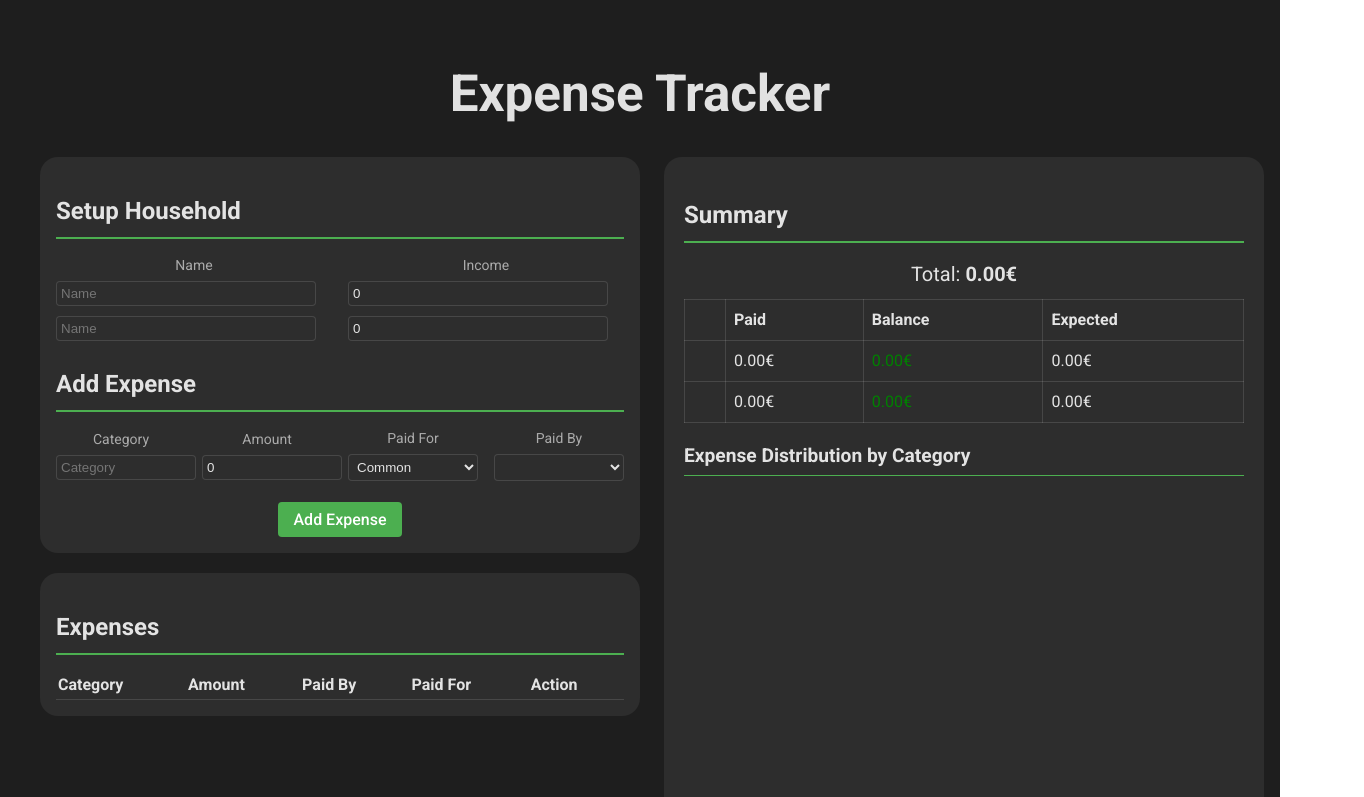
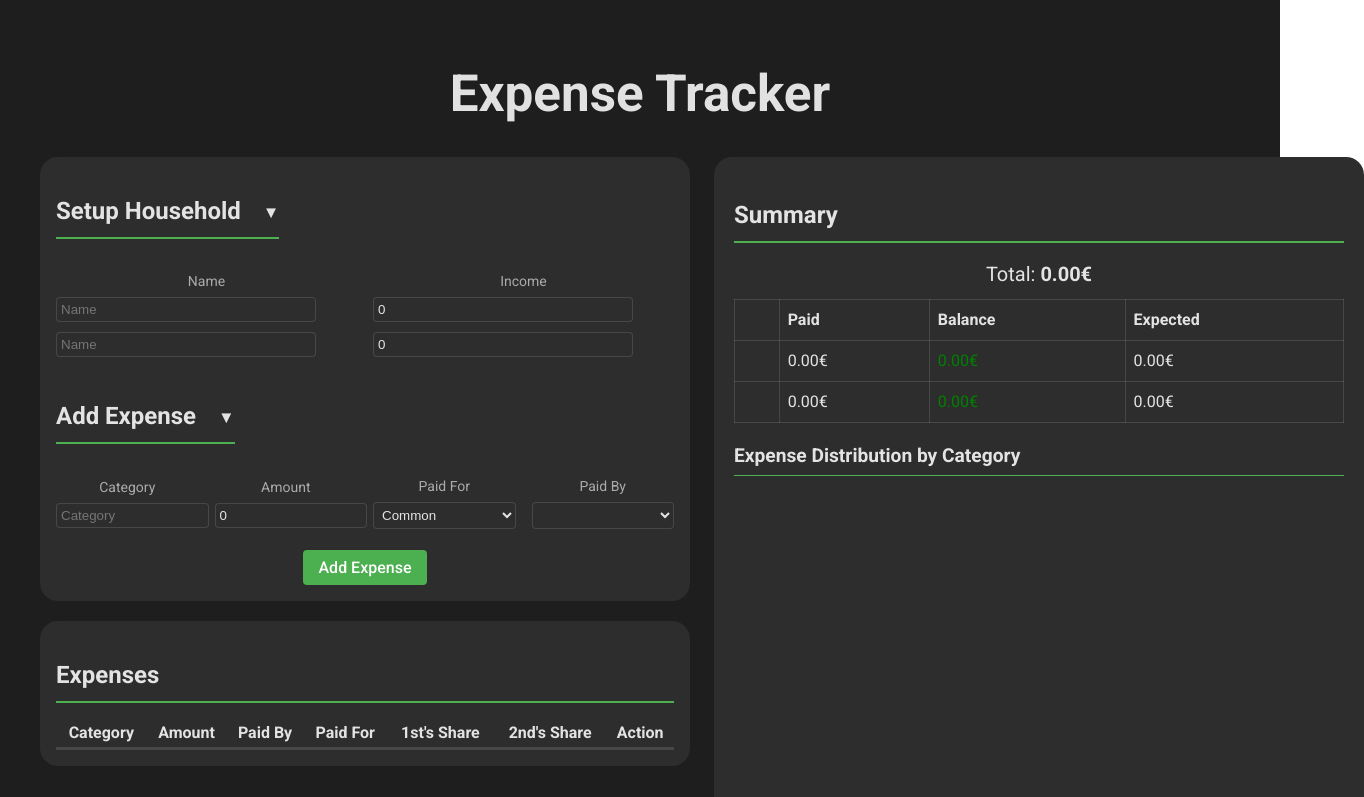
Before and after one commit to ibosnic00/household-expenses, a React (Vite) app: page / in a window 1280 px wide. Shown: the top 797 px of the page, 1364 px wide, since content can reach past the window. Built offline with nearby package versions, Linux system fonts and the light colour scheme.

Commit message:
Added toggle buttons for inputs, and additional fields with correct calculations to Expenses table
also, remaining share is now calculated

```diff
--- a/src/App.tsx
+++ b/src/App.tsx
@@ -27,7 +27,6 @@ const App: React.FC = () => {
     let newTotalPaid = [0, 0];
     let newExpectedContributions = [0, 0];
 
-    // Calculate total expenses and total paid
     expenses.forEach((expense) => {
       newTotalExpenses = Math.round((newTotalExpenses + expense.amount) * 100) / 100;
 
@@ -35,12 +34,11 @@ const App: React.FC = () => {
         newTotalPaid[0] = Math.round((newTotalPaid[0] + expense.amount) * 100) / 100;
       } else if (expense.paidBy === persons[1].name) {
         newTotalPaid[1] = Math.round((newTotalPaid[1] + expense.amount) * 100) / 100;
-      } else if (expense.paidBy === 'Both' && expense.contribution) {
+      } else if (expense.paidBy === 'Both') {
         newTotalPaid[0] = Math.round((newTotalPaid[0] + expense.contribution[0]) * 100) / 100;
         newTotalPaid[1] = Math.round((newTotalPaid[1] + expense.contribution[1]) * 100) / 100;
       }
 
-      // Calculate expected contributions based on paidFor
       if (expense.paidFor === 'Common') {
         newExpectedContributions[0] += Math.round(expense.amount * incomeRatios[0] * 100) / 100;
         newExpectedContributions[1] += Math.round(expense.amount * incomeRatios[1] * 100) / 100;
@@ -51,7 +49,6 @@ const App: React.FC = () => {
       }
     });
 
-    // Calculate balances
     const newBalances = newTotalPaid.map((paid, i) =>
       Math.round((paid - newExpectedContributions[i]) * 100) / 100
     );
@@ -86,7 +83,12 @@ const App: React.FC = () => {
               addExpense={addExpense}
             />
           </div>
-          <ExpenseTable expenses={expenses} removeExpense={removeExpense} />
+          <ExpenseTable
+            expenses={expenses}
+            removeExpense={removeExpense}
+            personAName={persons[0].name || '1st'}
+            personBName={persons[1].name || '2nd'}
+          />
         </div>
         <div className="right-column">
           <Summary
--- a/src/components/ExpenseTable.tsx
+++ b/src/components/ExpenseTable.tsx
@@ -4,9 +4,16 @@ import { Expense } from '../types';
 interface ExpenseTableProps {
   expenses: Expense[];
   removeExpense: (index: number) => void;
+  personAName: string;
+  personBName: string;
 }
 
-const ExpenseTable: React.FC<ExpenseTableProps> = ({ expenses, removeExpense }) => {
+const ExpenseTable: React.FC<ExpenseTableProps> = ({
+  expenses,
+  removeExpense,
+  personAName,
+  personBName
+}) => {
   return (
     <div className="card">
       <h2 className="section-title">Expenses</h2>
@@ -17,6 +24,8 @@ const ExpenseTable: React.FC<ExpenseTableProps> = ({ expenses, removeExpense })
             <th>Amount</th>
             <th>Paid By</th>
             <th>Paid For</th>
+            <th>{personAName}'s Share</th>
+            <th>{personBName}'s Share</th>
             <th>Action</th>
           </tr>
         </thead>
@@ -27,6 +36,8 @@ const ExpenseTable: React.FC<ExpenseTableProps> = ({ expenses, removeExpense })
               <td>{expense.amount.toFixed(2)}€</td>
               <td>{expense.paidBy}</td>
               <td>{expense.paidFor}</td>
+              <td>{expense.firstPersonShare.toFixed(2)}€</td>
+              <td>{expense.secondPersonShare.toFixed(2)}€</td>
               <td>
                 <button onClick={() => removeExpense(index)} className="remove-button">
                   Remove
--- a/src/components/InputForm.tsx
+++ b/src/components/InputForm.tsx
@@ -8,11 +8,15 @@ interface InputFormProps {
 }
 
 const InputForm: React.FC<InputFormProps> = ({ persons, updatePersons, addExpense }) => {
+    const [showExpenseForm, setShowExpenseForm] = useState(true);
+    const [showSetupForm, setShowSetupForm] = useState(true);
     const [expense, setExpense] = useState({
         category: '',
         amount: 0,
         paidBy: '',
-        contribution: [0, 0],
+        firstPersonShare: 0,
+        secondPersonShare: 0,
+        contribution: [0, 0] as [number, number],
         paidFor: 'Common' as 'Common' | string,
     });
 
@@ -35,42 +39,54 @@ const InputForm: React.FC<InputFormProps> = ({ persons, updatePersons, addExpens
         setExpense(prev => {
             const newExpense = { ...prev, paidFor: value };
             if (value === persons[0]?.name) {
+                newExpense.firstPersonShare = prev.amount;
+                newExpense.secondPersonShare = 0;
+            } else if (value === persons[1]?.name) {
+                newExpense.firstPersonShare = 0;
+                newExpense.secondPersonShare = prev.amount;
+            } else {
+                const totalIncome = persons.reduce((sum, person) => sum + person.income, 0);
+                const ratio = totalIncome > 0 ? persons.map((p) => p.income / totalIncome) : [0.5, 0.5];
+                newExpense.firstPersonShare = Math.round(prev.amount * ratio[0] * 100) / 100;
+                newExpense.secondPersonShare = Math.round(prev.amount * ratio[1] * 100) / 100;
+            }
+            return newExpense;
+        });
+    };
+
+    const handlePaidByChange = (value: string) => {
+        setExpense(prev => {
+            const newExpense = { ...prev, paidBy: value };
+            if (value === persons[0]?.name) {
                 newExpense.contribution = [prev.amount, 0];
             } else if (value === persons[1]?.name) {
                 newExpense.contribution = [0, prev.amount];
-            } else {
+            } else if (value === 'Both') {
                 const totalIncome = persons.reduce((sum, person) => sum + person.income, 0);
                 const ratio = totalIncome > 0 ? persons.map((p) => p.income / totalIncome) : [0.5, 0.5];
                 newExpense.contribution = [
                     Math.round(prev.amount * ratio[0] * 100) / 100,
-                    Math.round(prev.amount * ratio[1] * 100) / 100,
+                    Math.round(prev.amount * ratio[1] * 100) / 100
                 ];
             }
             return newExpense;
         });
     };
 
-    const handlePaidByChange = (value: string) => {
-        setExpense((prev) => ({
-            ...prev,
-            paidBy: value,
-        }));
-    };
-
     const handleAmountChange = (value: number) => {
         setExpense(prev => {
             const newExpense = { ...prev, amount: value };
             if (prev.paidFor === persons[0]?.name) {
-                newExpense.contribution = [value, 0];
+                newExpense.firstPersonShare = value;
+                newExpense.secondPersonShare = 0;
             } else if (prev.paidFor === persons[1]?.name) {
-                newExpense.contribution = [0, value];
+                newExpense.firstPersonShare = 0;
+                newExpense.secondPersonShare = value;
             } else {
                 const totalIncome = persons.reduce((sum, person) => sum + person.income, 0);
                 const ratio = totalIncome > 0 ? persons.map((p) => p.income / totalIncome) : [0.5, 0.5];
-                newExpense.contribution = [
-                    Math.round(value * ratio[0] * 100) / 100,
-                    Math.round(value * ratio[1] * 100) / 100,
-                ];
+                newExpense.firstPersonShare = Math.round(value * ratio[0] * 100) / 100;
+                newExpense.secondPersonShare = Math.round(value * ratio[1] * 100) / 100;
             }
             return newExpense;
         });
@@ -82,11 +98,40 @@ const InputForm: React.FC<InputFormProps> = ({ persons, updatePersons, addExpens
             alert('Please select who paid the expense.');
             return;
         }
-        addExpense(expense as Expense);
+
+        let firstShare = 0;
+        let secondShare = 0;
+
+        if (expense.paidFor === 'Common') {
+            const totalIncome = persons.reduce((sum, person) => sum + person.income, 0);
+            const ratio = totalIncome > 0 ? persons.map((p) => p.income / totalIncome) : [0.5, 0.5];
+            firstShare = Math.round(expense.amount * ratio[0] * 100) / 100;
+            secondShare = Math.round(expense.amount * ratio[1] * 100) / 100;
+        } else if (expense.paidFor === persons[0].name) {
+            firstShare = expense.amount;
+            secondShare = 0;
+        } else {
+            firstShare = 0;
+            secondShare = expense.amount;
+        }
+
+        const newExpense: Expense = {
+            category: expense.category,
+            amount: expense.amount,
+            paidBy: expense.paidBy,
+            paidFor: expense.paidFor,
+            firstPersonShare: firstShare,
+            secondPersonShare: secondShare,
+            contribution: expense.contribution
+        };
+
+        addExpense(newExpense);
         setExpense({
             category: '',
             amount: 0,
             paidBy: persons[0]?.name || '',
+            firstPersonShare: 0,
+            secondPersonShare: 0,
             contribution: [0, 0],
             paidFor: 'Common',
         });
@@ -94,7 +139,16 @@ const InputForm: React.FC<InputFormProps> = ({ persons, updatePersons, addExpens
 
     return (
         <div>
-            <h2 className="section-title">Setup Household</h2>
+            <div
+                className="section-header clickable"
+                onClick={() => setShowSetupForm(!showSetupForm)}
+            >
+                <h2 className="section-title">
+                    Setup Household <span className="toggle-arrow">{showSetupForm ? '▼' : '▶'}</span>
+                </h2>
+            </div>
+
+            {showSetupForm && (
                 <div className="input-group">
                     <div className="input-field-container">
                         <label className="input-label">Name</label>
@@ -123,7 +177,18 @@ const InputForm: React.FC<InputFormProps> = ({ persons, updatePersons, addExpens
                         ))}
                     </div>
                 </div>
-            <h2 className="section-title">Add Expense</h2>
+            )}
+
+            <div
+                className="section-header clickable"
+                onClick={() => setShowExpenseForm(!showExpenseForm)}
+            >
+                <h2 className="section-title">
+                    Add Expense <span className="toggle-arrow">{showExpenseForm ? '▼' : '▶'}</span>
+                </h2>
+            </div>
+
+            {showExpenseForm && (
                 <form onSubmit={handleExpenseSubmit}>
                     <div className="input-group">
                         <div className="input-field-container">
@@ -188,7 +253,10 @@ const InputForm: React.FC<InputFormProps> = ({ persons, updatePersons, addExpens
                                     onChange={(e) =>
                                         setExpense((prev) => ({
                                             ...prev,
-                                        contribution: [Number(e.target.value), prev.contribution[1]],
+                                            contribution: [
+                                                Number(e.target.value),
+                                                Math.round((prev.amount - Number(e.target.value)) * 100) / 100
+                                            ],
                                         }))
                                     }
                                 />
@@ -202,7 +270,10 @@ const InputForm: React.FC<InputFormProps> = ({ persons, updatePersons, addExpens
                                     onChange={(e) =>
                                         setExpense((prev) => ({
                                             ...prev,
-                                        contribution: [prev.contribution[0], Number(e.target.value)],
+                                            contribution: [
+                                                Math.round((prev.amount - Number(e.target.value)) * 100) / 100,
+                                                Number(e.target.value)
+                                            ],
                                         }))
                                     }
                                 />
@@ -211,6 +282,7 @@ const InputForm: React.FC<InputFormProps> = ({ persons, updatePersons, addExpens
                     )}
                     <button className="button" type="submit">Add Expense</button>
                 </form>
+            )}
         </div>
     );
 };
--- a/src/styles/theme.css
+++ b/src/styles/theme.css
@@ -17,7 +17,7 @@ body {
 }
 
 .app-container {
-    min-width: 600px;
+    min-width: 650px;
 }
 
 .main-layout {
@@ -31,7 +31,7 @@ body {
 
 .left-column,
 .right-column {
-    min-width: 600px;
+    min-width: 650px;
 }
 
 .card {
@@ -47,10 +47,15 @@ body {
     border-collapse: collapse;
 }
 
-.expense-table th,
+.expense-table th{
+    text-align: center;
+    padding: 2px 4px;
+    border-bottom: 3px solid var(--border-color);
+}
+
 .expense-table td {
-    text-align: left;
-    padding: 2px;
+    text-align: center;
+    padding: 2px 4px;
     border-bottom: 1px solid var(--border-color);
 }
 
@@ -59,7 +64,6 @@ body {
     background: var(--surface-color);
     padding: 20px;
     border-radius: 18px;
-    min-height: 850px;
 }
 
 .total-expenses {
@@ -140,7 +144,7 @@ body {
     width: 100%;
 }
 
-@media (max-width: 600px) {
+@media (max-width: 650px) {
     .input-group {
         flex-direction: column;
         gap: 8px;
@@ -239,3 +243,26 @@ select.input-field {
 .remove-button:hover {
     opacity: 0.6;
 }
+
+.section-header {
+    display: flex;
+    justify-content: space-between;
+    align-items: center;
+    margin-bottom: 16px;
+}
+
+
+.section-header.clickable {
+    cursor: pointer;
+    user-select: none;
+}
+
+.section-header.clickable:hover {
+    opacity: 0.8;
+}
+
+.toggle-arrow {
+    font-size: 0.7em;
+    padding-left: 1rem;
+    vertical-align: middle;
+}
--- a/src/types/index.ts
+++ b/src/types/index.ts
@@ -7,8 +7,10 @@ export type Person = {
     category: string;
     amount: number;
     paidBy: string;
+    paidFor: string;
+    firstPersonShare: number;
+    secondPersonShare: number;
     contribution: [number, number];
-    paidFor: 'Common' | string;
   }
 
   export type HouseholdData = {
```
Lines whose indentation alone changed are shown as unchanged.
